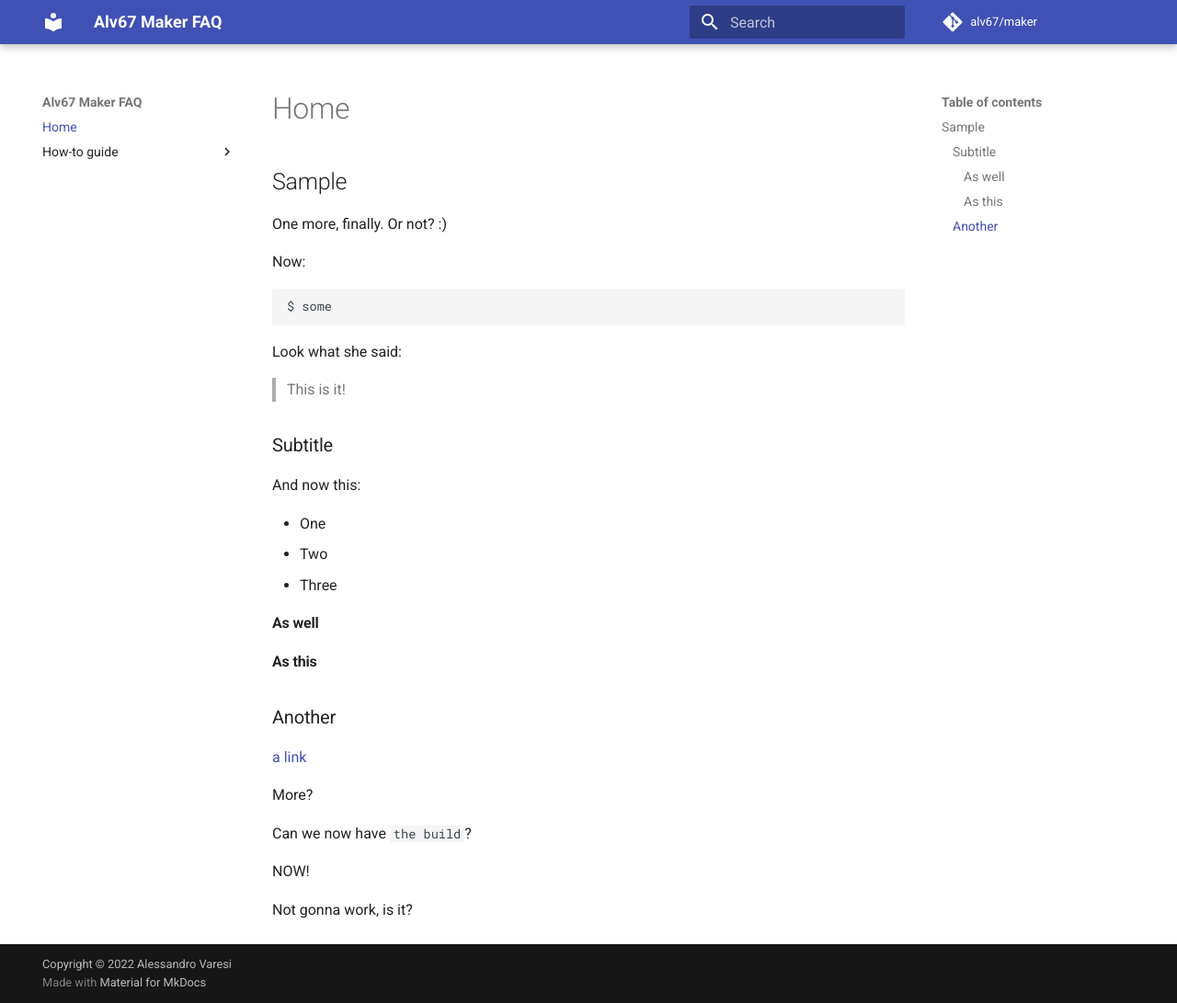
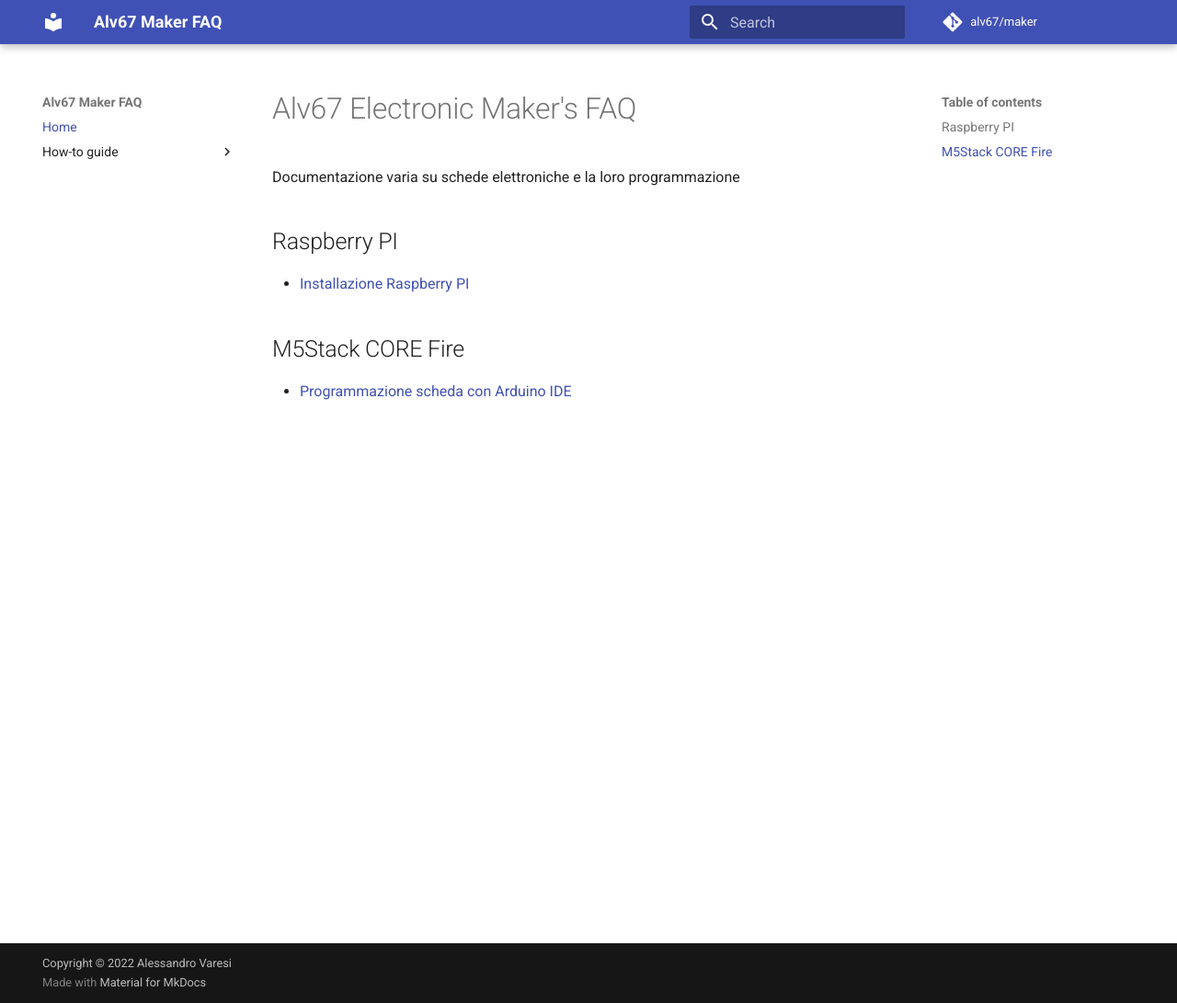
Before and after one commit to novice-handbooks/maker, an MkDocs documentation site: the page built from doc/index.md, in a window 1280 px wide and 1091 px high. Shown: the whole window at 92% size. Built offline with MkDocs 1.6.1 and Material for MkDocs 9.7.7, drawn with Linux system fonts in a browser that asks for light colours; comment, search, counter and statistics services are not loaded.

Commit message:
Modificato index

````diff
--- a/doc/index.md
+++ b/doc/index.md
@@ -1,40 +1,10 @@
-## Sample
+# Alv67 Electronic Maker's FAQ
+Documentazione varia su schede elettroniche e la loro programmazione
 
-One more, finally. Or not? :)
+## Raspberry PI
 
-Now:
+- [Installazione Raspberry PI](RaspberryPI.md)
 
-```
-$ some
-```
+## M5Stack CORE Fire
 
-Look what she said:
-
-> This is it!
-
-### Subtitle
-
-And now this:
-
-- One
-- Two
-- Three
-
-
-#### As well
-
-#### As this
-
-### Another
-
-[a link](https://aws.com)
-
-More?
-
-
-Can we now have `the build`?
-
-NOW!
-
-
-Not gonna work, is it?
+- [Programmazione scheda con Arduino IDE](m5stack.md)
````
